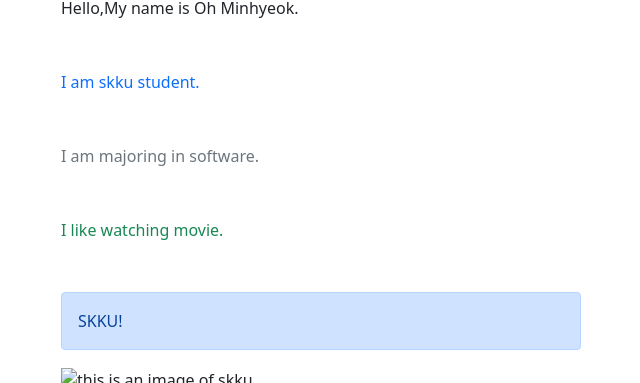
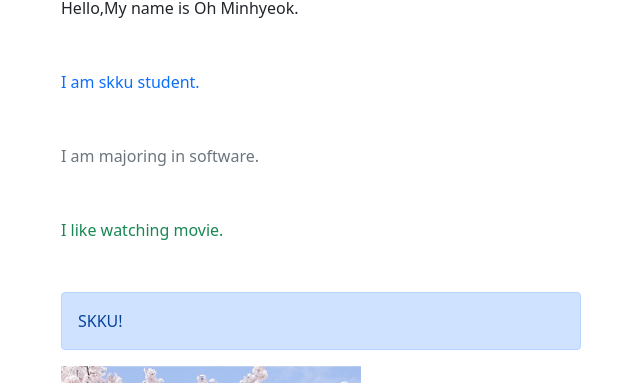
Before and after one commit to ohoh0149/-----------2, a plain HTML site: page index.html in a window 1280 px wide. Shown: the part 160-543 px from the top of the page, without its empty margins (319-959 px from the left). Drawn offline with nearby package versions, Linux system fonts and the light colour scheme.

Commit message:
Update index.html

```diff
--- a/index.html
+++ b/index.html
@@ -24,7 +24,7 @@
         <div class="alert alert-primary" role="alert">
             SKKU!
           </div>
-        <img src="skku.png"alt="this is an image of skku."width="300" />
+        <img src="photo.png"alt="this is an image of skku."width="300" />
         <h2 class="mylink">Useful Links</h2>
         <ul>
             <li>
```
